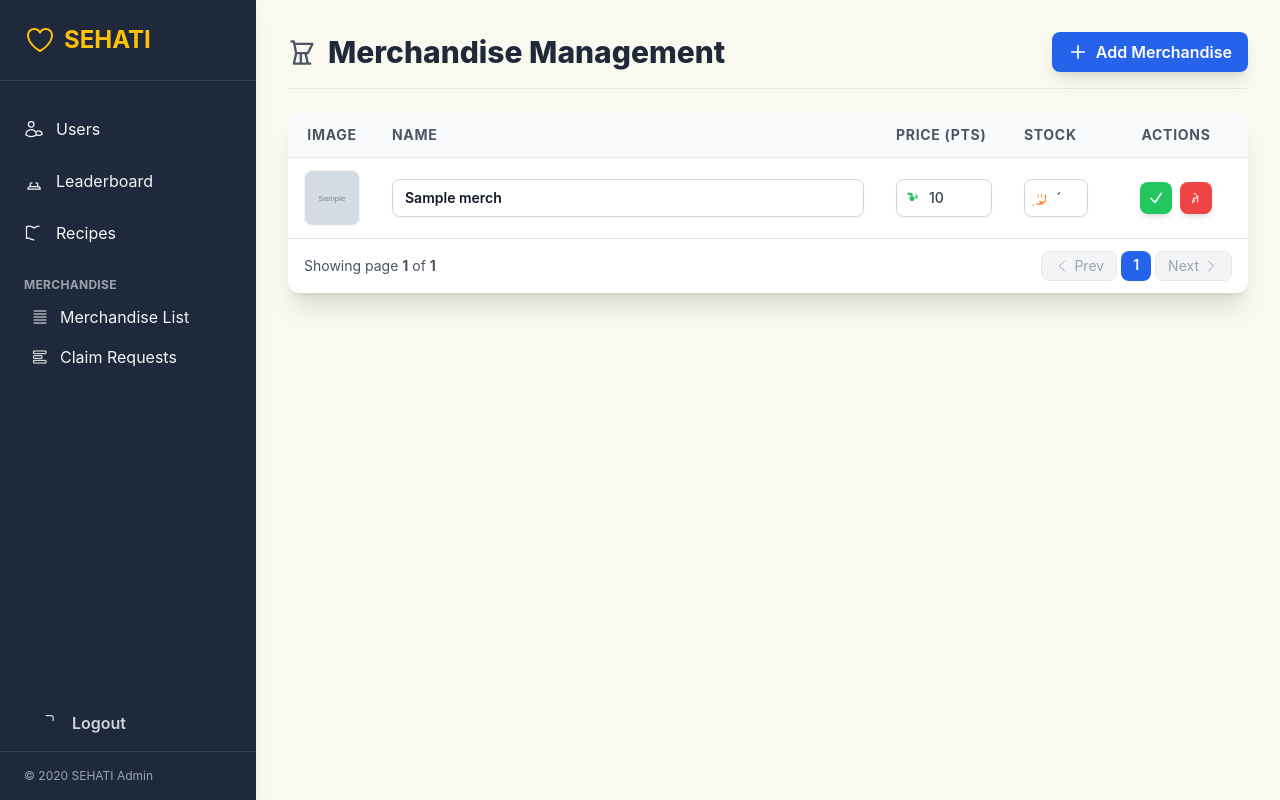
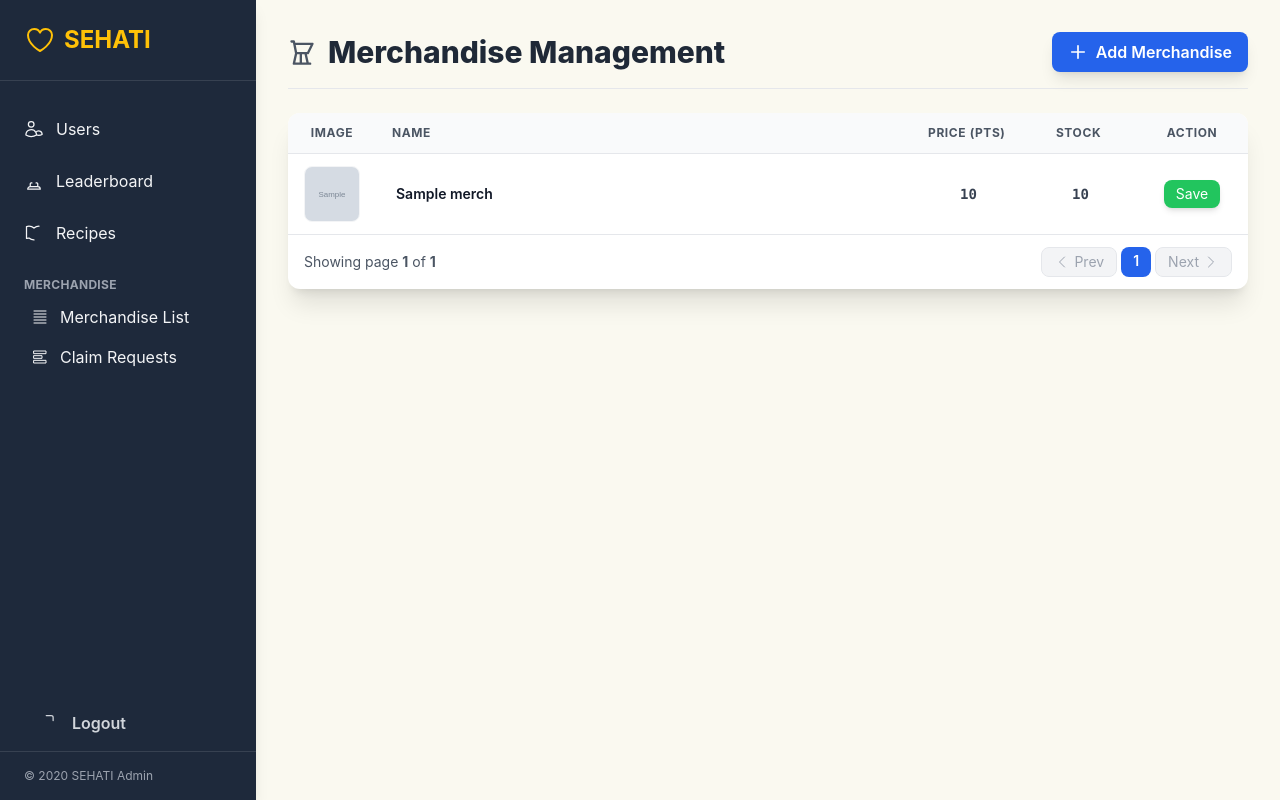
Before and after one commit to ridwan-ansari/sehati, a FastAPI app: template app/src/templates/admin/merchandise.html in a window 1280 px wide. Run offline with FastAPI, Linux system fonts and the light colour scheme; the template is opened without the code that fills it: most values are stand-ins (such as "Sample title", 1, 10 or a date in 2020); grey boxes marked "Sample" are stand-in pictures; parts of the project's set-up code (start-up, migrations or seed data) failed here and were passed over; some libraries are stand-ins or nearby versions; some web fonts are replaced.

Commit message:
refactor(claims): Simplify Merchandise Claims UX for clarity

```diff
--- a/app/src/templates/admin/merch_claims.html
+++ b/app/src/templates/admin/merch_claims.html
@@ -70,15 +70,15 @@
                     <td class="px-4">
                         {% if c.merchandise_claim_status == "approved" %}
                             <span class="px-3 py-1 bg-green-500 text-white text-xs font-semibold rounded-full shadow-sm">
-                                <span class="mr-1">✅</span> Approved
+                                Approved
                             </span>
                         {% elif c.merchandise_claim_status == "rejected" %}
                             <span class="px-3 py-1 bg-red-500 text-white text-xs font-semibold rounded-full shadow-sm">
-                                <span class="mr-1">❌</span> Rejected
+                                Rejected
                             </span>
                         {% else %}
                             <span class="px-3 py-1 bg-yellow-400 text-gray-900 text-xs font-semibold rounded-full shadow-sm">
-                                <span class="mr-1">🕒</span> Pending
+                                Pending
                             </span>
                         {% endif %}
                     </td>
--- a/app/src/templates/admin/merchandise.html
+++ b/app/src/templates/admin/merchandise.html
@@ -52,12 +52,12 @@
     <div class="overflow-x-auto">
         <table class="min-w-full text-left divide-y divide-gray-200">
             <thead>
-                <tr class="bg-gray-50 text-gray-600 uppercase text-sm tracking-wider">
+                <tr class="bg-gray-50 text-gray-600 uppercase text-xs tracking-wider">
                     <th class="py-3 px-4 font-bold text-center w-20">Image</th>
                     <th class="py-3 px-4 font-bold">Name</th>
                     <th class="py-3 px-4 font-bold w-32">Price (pts)</th>
                     <th class="py-3 px-4 font-bold w-24">Stock</th>
-                    <th class="py-3 px-4 font-bold text-center w-36">Actions</th>
+                    <th class="py-3 px-4 font-bold text-center w-28">Action</th>
                 </tr>
             </thead>
 
@@ -81,58 +81,29 @@
                         <td class="py-3 px-4 font-semibold text-gray-900">
                             <input type="text" name="name"
                                 value="{{ m.name }}"
-                                class="w-full px-3 py-2 border border-gray-300 rounded-lg bg-white shadow-sm focus:ring-2 focus:ring-blue-500 focus:border-blue-500 text-sm">
+                                class="w-full px-1 py-1 bg-transparent border-0 border-b border-transparent focus:border-b-blue-500 focus:ring-0 text-sm font-semibold transition duration-150">
                         </td>
 
-                        <td class="px-4 text-gray-700 font-medium">
-                            <div class="relative flex items-center">
-                                <span class="absolute left-0 pl-2 text-gray-400">
-                                    <svg xmlns="http://www.w3.org/2000/svg" viewBox="0 0 24 24" fill="currentColor" class="w-4 h-4 text-green-500">
-                                        <path d="M12 9a3.75 3.75 0 1 0 0 7.5A3.75 3.75 0 0 0 12 9Z" />
-                                        <path fill-rule="evenodd" d="M9.318 4.904a1.125 1.125 0 0 1 1.664-.412l2.245 1.353a1.125 1.125 0 0 1 0 1.957l-2.245 1.353a1.125 1.125 0 0 1-1.664-.412l-.824-1.396a.563.563 0 0 0-.528-.278h-1.042c-.221 0-.441.01-.66.029a1.125 1.125 0 0 1-1.282-1.284l.029-.66a1.125 1.125 0 0 1 1.122-1.082h.37c.105 0 .21-.028.307-.084l.824-.496Zm9.412 1.957a1.125 1.125 0 0 1-.412 1.664l-1.396.824a.563.563 0 0 0-.278.528v1.042c0 .221-.01.441-.029.66a1.125 1.125 0 0 1 1.284 1.282l.66-.029a1.125 1.125 0 0 1 1.082 1.122v-.37c0-.105.028-.21.084-.307l.496-.824a1.125 1.125 0 0 1 .412-1.664l-.824-1.396a.563.563 0 0 0 .278-.528v-1.042c0-.221.01-.441-.029-.66a1.125 1.125 0 0 1-1.282-1.284l-.66.029a1.125 1.125 0 0 1-1.082-1.122v.37c0 .105-.028.21-.084.307l-.496.824Z" clip-rule="evenodd" />
-                                    </svg>
-                                </span>
+                        <td class="px-4 text-gray-700 font-mono">
                             <input type="number" name="price_points"
                                 value="{{ m.price_points }}"
-                                    class="w-full px-3 py-2 pl-8 border border-gray-300 rounded-lg bg-white shadow-sm focus:ring-2 focus:ring-blue-500 text-sm">
-                            </div>
+                                class="w-full px-1 py-1 text-center bg-transparent border-0 border-b border-transparent focus:border-b-blue-500 focus:ring-0 text-sm font-semibold transition duration-150">
                         </td>
 
-                        <td class="px-4 text-gray-700">
-                            <div class="relative flex items-center">
-                                <span class="absolute left-0 pl-2 text-gray-400">
-                                    <svg xmlns="http://www.w3.org/2000/svg" fill="none" viewBox="0 0 24 24" stroke-width="1.5" stroke="currentColor" class="w-4 h-4 text-orange-500">
-                                        <path stroke-linecap="round" stroke-linejoin="round" d="M20.25 7.5l-.625 10.5M10.5 21h5.25c.621 0 1.125-.504 1.125-1.125V18.75a.75.75 0 0 0-.75-.75H14.25c-.243 0-.485-.06-.705-.174L11.7 17.55m.335.345a3.75 3.75 0 0 0 5.068.745c.662-.178 1.343-.497 1.952-.924m-12.217 3.03a3.75 3.75 0 0 0 5.067-.745 1.952 1.952 0 0 0 1.952-.924m-12.217 3.03c.178.662.497 1.343.924 1.952m12.217-3.03h.005M9.375 10.75h.005M9.375 9.25h.005M9.375 7.75h.005M9.375 6.25h.005M14.625 10.75h.005M14.625 9.25h.005M14.625 7.75h.005M14.625 6.25h.005" />
-                                    </svg>
-                                </span>
+                        <td class="px-4 text-gray-700 font-mono">
                             <input type="number" name="stock"
                                 value="{{ m.stock }}"
-                                    class="w-full px-3 py-2 pl-8 border border-gray-300 rounded-lg bg-white shadow-sm focus:ring-2 focus:ring-blue-500 text-sm">
-                            </div>
+                                class="w-full px-1 py-1 text-center bg-transparent border-0 border-b border-transparent focus:border-b-blue-500 focus:ring-0 text-sm font-semibold transition duration-150">
                         </td>
 
                         <td class="px-4 text-center">
-                            <div class="flex justify-center space-x-2 items-center">
                             <button type="submit" title="Save Changes"
-                                    class="p-2 bg-green-500 text-white rounded-lg shadow-md hover:bg-green-600 transition">
-                                    <svg xmlns="http://www.w3.org/2000/svg" fill="none" viewBox="0 0 24 24" stroke-width="2.5" stroke="currentColor" class="w-4 h-4">
-                                        <path stroke-linecap="round" stroke-linejoin="round" d="M4.5 12.75l6 6 9-13.5" />
-                                    </svg>
+                                class="px-3 py-1 bg-green-500 text-white text-sm rounded-lg shadow-md hover:bg-green-600 transition">
+                                Save
                             </button>
-
-                                <button type="button" onclick="document.getElementById('delete-{{ m.id }}').submit()" title="Delete Merchandise"
-                                    class="p-2 bg-red-500 text-white rounded-lg shadow-md hover:bg-red-600 transition">
-                                    <svg xmlns="http://www.w3.org/2000/svg" fill="none" viewBox="0 0 24 24" stroke-width="1.5" stroke="currentColor" class="w-4 h-4">
-                                        <path stroke-linecap="round" stroke-linejoin="round" d="m14.74 9-.346 9m-4.788 0-.97-6.042M9 5.25h1.013a2.25 2.25 0 0 1 2.185 1.588L14.288 12h-4.053a2.25 2.25 0 0 0-2.185 1.588L6.44 19.5" />
-                                    </svg>
-                                </button>
-                            </div>
                         </td>
                     </form>
                 </tr>
-
-                <form id="delete-{{ m.id }}" method="post" action="/dashboard/merchandise/delete/{{ m.id }}" onsubmit="return confirm('Are you sure you want to delete {{ m.name }}?');" class="hidden"></form>
-
             {% endfor %}
             </tbody>
 
@@ -154,7 +125,7 @@
                     <path stroke-linecap="round" stroke-linejoin="round"
                         d="M15.75 19.5 8.25 12l7.5-7.5" />
                 </svg>
-                Prev
+                <span class="hidden sm:inline">Prev</span>
             </a>
             {% else %}
             <span class="px-3 py-1 border border-gray-200 rounded-lg bg-gray-100 text-gray-400 text-sm flex items-center gap-1 cursor-not-allowed">
@@ -163,7 +134,7 @@
                     <path stroke-linecap="round" stroke-linejoin="round"
                         d="M15.75 19.5 8.25 12l7.5-7.5" />
                 </svg>
-                Prev
+                <span class="hidden sm:inline">Prev</span>
             </span>
             {% endif %}
 
@@ -181,7 +152,7 @@
             {% if page < total_pages %}
             <a href="?page={{ page + 1 }}&limit={{ limit }}"
                 class="px-3 py-1 border border-gray-300 rounded-lg bg-white text-gray-700 hover:bg-gray-100 transition text-sm flex items-center gap-1">
-                Next
+                <span class="hidden sm:inline">Next</span>
                 <svg xmlns="http://www.w3.org/2000/svg" fill="none"
                     viewBox="0 0 24 24" stroke-width="1.5" stroke="currentColor" class="w-4 h-4">
                     <path stroke-linecap="round" stroke-linejoin="round"
@@ -190,7 +161,7 @@
             </a>
             {% else %}
             <span class="px-3 py-1 border border-gray-200 rounded-lg bg-gray-100 text-gray-400 text-sm flex items-center gap-1 cursor-not-allowed">
-                Next
+                <span class="hidden sm:inline">Next</span>
                 <svg xmlns="http://www.w3.org/2000/svg" fill="none"
                     viewBox="0 0 24 24" stroke-width="1.5" stroke="currentColor" class="w-4 h-4">
                     <path stroke-linecap="round" stroke-linejoin="round"
@@ -206,11 +177,18 @@
     document.addEventListener('DOMContentLoaded', function() {
         const successToast = document.getElementById('success-toast');
         if (successToast) {
-            // Automatically dismiss the success toast after 4 seconds (4000 milliseconds)
             setTimeout(() => {
                 successToast.style.opacity = '0';
-                setTimeout(() => successToast.remove(), 300); // Remove after transition
+                setTimeout(() => successToast.remove(), 300);
             }, 4000);
+        }
+
+        const errorToast = document.getElementById('error-toast');
+        if (errorToast) {
+             setTimeout(() => {
+                errorToast.style.opacity = '0';
+                setTimeout(() => errorToast.remove(), 300);
+            }, 6000);
         }
     });
 </script>
```
Lines whose indentation alone changed are shown as unchanged.
